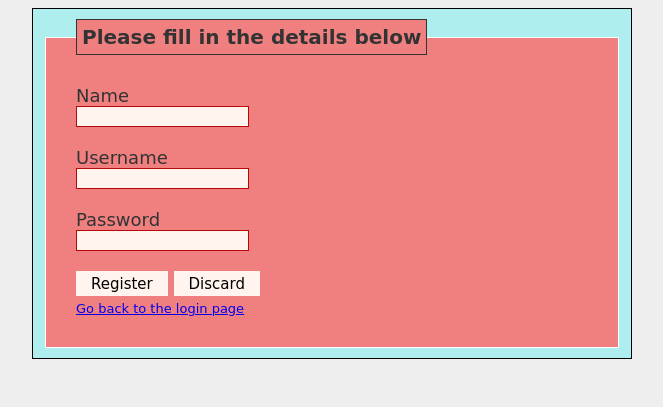
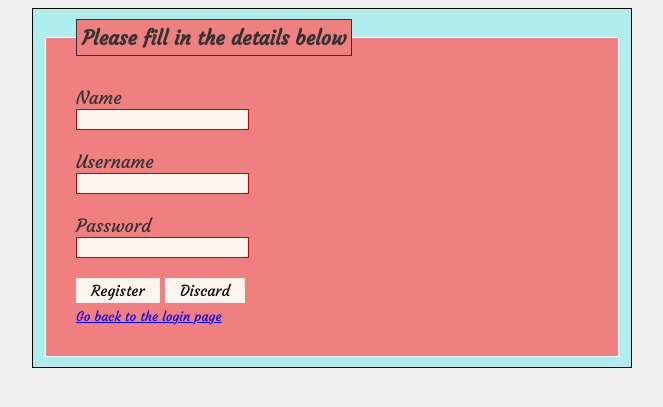
Before and after one commit to tomerbl123/ToDoList, a Flask app: page /register in a window 1280 px wide. Shown: the top 407 px of the page, without its empty margins (308-971 px from the left). Run offline with Flask 2, Linux system fonts and the light colour scheme.

Commit message:
css_improvements
unify login and register css.
change font to google font.

```diff
--- a/static/css/homepage.css
+++ b/static/css/homepage.css
@@ -1,7 +1,7 @@
 body {
     background-color: #eee;
     color: #333;
-    font-family: Comic Sans MS;
+    font-family: 'Courgette', cursive;
 }
 h2 {
     margin-top: 150px;
@@ -48,7 +48,6 @@ tr:hover {
 .forms {
     background-color: #AFEEEE;
     padding: 10px;
-    font-family: Comic Sans MS;
     border: solid 1px black;
 }
 .fieldset {
@@ -79,6 +78,5 @@ tr:hover {
     height: 25px;
     padding: 0 15px;
     font-size: 15px;
-    font-family: Comic Sans MS;
     cursor: pointer;
 }
--- a/static/css/login.css
+++ b/static/css/preLogin.css
@@ -7,15 +7,19 @@ body{
     font-size: 13px;
     cursor: pointer;
 }
+#goBackToLogin {
+    font-size: 13px;
+    cursor: pointer;
+}
 .container {
-    font-family: Comic Sans MS;
+    font-family: 'Courgette', cursive;
     width: 600px;
     margin: 0 auto;
 }
 .forms {
     background-color: #AFEEEE;
     padding: 10px;
-    font-family: Comic Sans MS;
+    font-family: 'Courgette', cursive;
     border: solid 1px black;
 }
 .fieldset {
@@ -45,6 +49,6 @@ body{
     height: 25px;
     padding: 0 15px;
     font-size: 15px;
-    font-family: Comic Sans MS;
+    font-family: 'Courgette', cursive;
     cursor: pointer;
 }
--- a/static/css/register.css
+++ /dev/null
@@ -1,49 +0,0 @@
-body{
-    background-color: #eee;
-    color: #333;
-}
-#goBackToLogin {
-    font-size: 13px;
-    cursor: pointer;
-}
-.container {
-    font-family: Comic Sans MS;
-    width: 600px;
-    margin: 0 auto;
-}
-.forms {
-    background-color: #AFEEEE;
-    padding: 10px;
-    font-family: Comic Sans MS;
-    border: solid 1px black;
-}
-.fieldset {
-    background-color: #F08080;
-    padding: 30px;
-    border: solid 1px white;
-    font-size: 18px;
-}
-.legend {
-    border: solid 1px #333;
-    background-color: #F08080;
-    padding: 5px;
-    font-size: 20px;
-    fond-weight: bold;
-}
-.text {
-    display: block;
-    margin-bottom: 20px;
-    font-size: 15px;
-    font-family: Helvetica, Arial, sans-serif;
-    border: solid 1px #b90707;
-    background-color: #FFF5EE
-}
-.buttons {
-    border: none;
-    background-color: #FFF5EE;
-    height: 25px;
-    padding: 0 15px;
-    font-size: 15px;
-    font-family: Comic Sans MS;
-    cursor: pointer;
-}
--- a/templates/homepage.html
+++ b/templates/homepage.html
@@ -6,6 +6,7 @@
 
 		<link rel="stylesheet" href="https://maxcdn.bootstrapcdn.com/bootstrap/4.0.0/css/bootstrap.min.css" integrity="sha384-Gn5384xqQ1aoWXA+058RXPxPg6fy4IWvTNh0E263XmFcJlSAwiGgFAW/dAiS6JXm" crossorigin="anonymous">
 		<link rel="stylesheet" href="./static/css/homepage.css">
+		<link rel="stylesheet" href="https://fonts.googleapis.com/css?family=Courgette">
 
 		<script src="https://code.jquery.com/jquery-3.2.1.slim.min.js" integrity="sha384-KJ3o2DKtIkvYIK3UENzmM7KCkRr/rE9/Qpg6aAZGJwFDMVNA/GpGFF93hXpG5KkN" crossorigin="anonymous"></script>
 		<script src="https://cdnjs.cloudflare.com/ajax/libs/popper.js/1.12.9/umd/popper.min.js" integrity="sha384-ApNbgh9B+Y1QKtv3Rn7W3mgPxhU9K/ScQsAP7hUibX39j7fakFPskvXusvfa0b4Q" crossorigin="anonymous"></script>
--- a/templates/login.html
+++ b/templates/login.html
@@ -4,7 +4,8 @@
 	<head>
 		<title>Login</title>
 
-		<link rel="stylesheet" href="./static/css/login.css">
+		<link rel="stylesheet" href="./static/css/preLogin.css">
+		<link rel="stylesheet" href="https://fonts.googleapis.com/css?family=Courgette">
 	</head>
 
 	<body>
--- a/templates/register.html
+++ b/templates/register.html
@@ -4,7 +4,8 @@
 	<head>
 		<title>Registration</title>
 
-		<link rel="stylesheet" href="./static/css/register.css"
+		<link rel="stylesheet" href="./static/css/preLogin.css">
+		<link rel="stylesheet" href="https://fonts.googleapis.com/css?family=Courgette">
 	</head>
 
 	<body>
```
